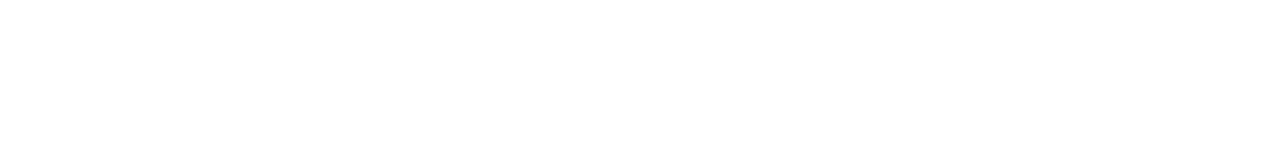
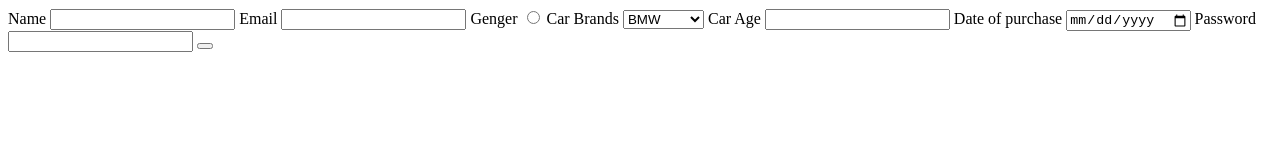
Before and after one commit to acciojob/car-insurance-form-kanchan-karale067, a website: page main.html in a window 1280 px wide. Drawn offline with Linux system fonts and the light colour scheme.

Commit message:
created a submission

```diff
--- a/main.html
+++ b/main.html
@@ -11,6 +11,34 @@
     <script type="text/javascript" src="./script.js">
 </script>
 
+	<form method="post">
+		<lable for="">Name</lable>
+		<input type="text" id="name" required>
+
+		<lable for="email">Email</lable>
+		<input type="email" id="email" required>
+
+		<lable>Genger</lable>
+		<input type="radio" required>
+
+		<label for="cars">Car Brands</label>
+		<select id=cars>
+			<option>BMW</option>
+			<option>Audi</option>
+			<option>Mercedez</option>
+		</select>
+
+		<label for="carage">Car Age</label>
+		<input type="number" id="carage" required>
+
+		<label for="dop">Date of purchase</label>
+		<input type="date" id="dop" required>
+
+		<label for="password">Password</label>
+		<input type="password" id="password" required>
+
+		<button type="submit"></button>
+	</form>
 </body>
 
 </html>
```
